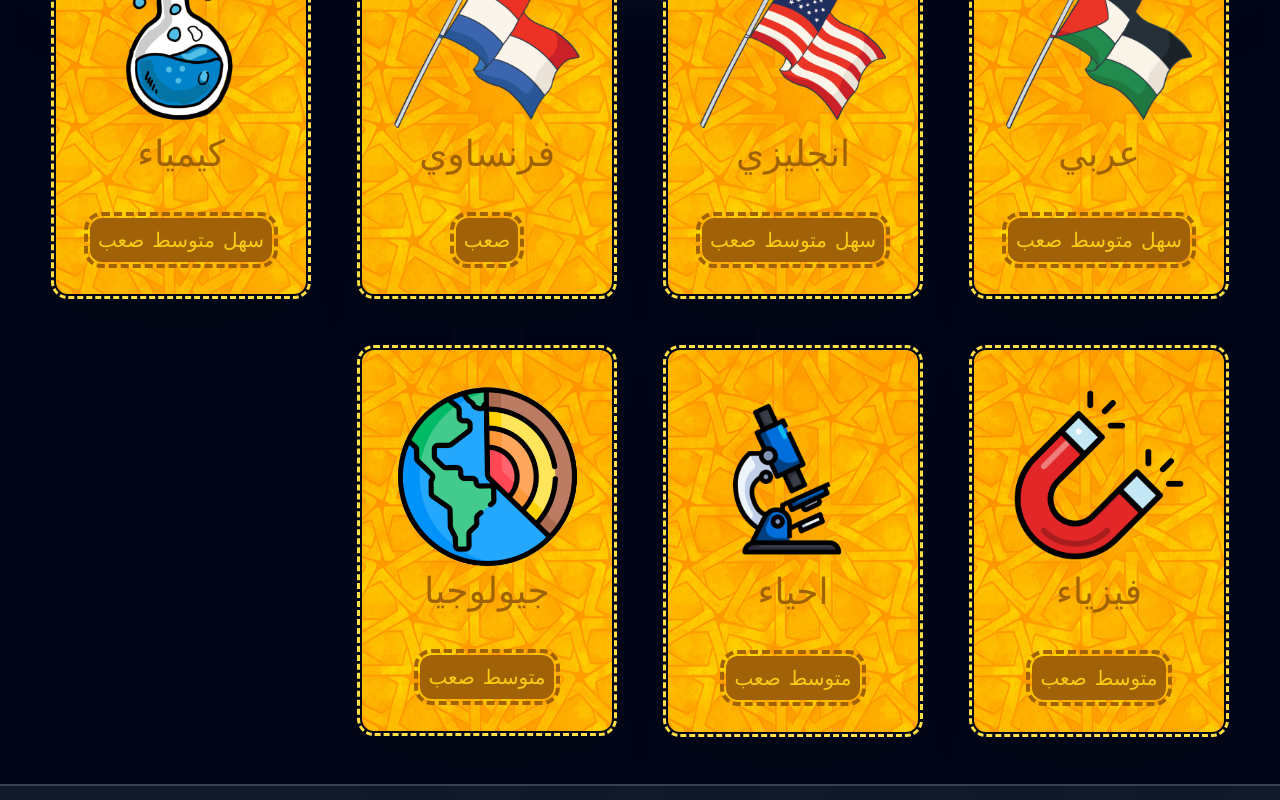
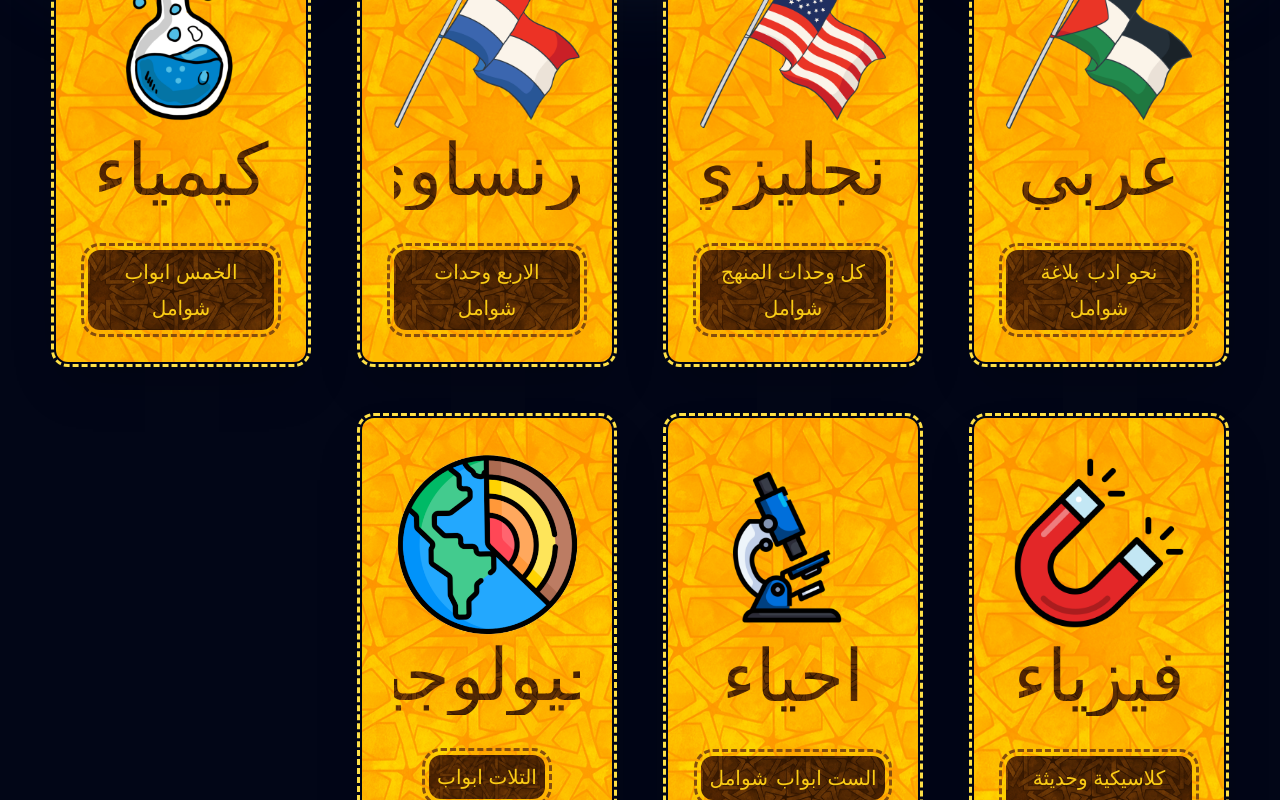
Before and after one commit to KerlosDev/quiz, a Next.js app: page / in a window 1280 px wide. Shown: the part 1100-1900 px from the top of the page. Built offline with nearby package versions, Linux system fonts and the light colour scheme; no server answers; a web font is replaced by a local one.

Commit message:
new body

```diff
--- a/app/components/GreatToday.jsx
+++ b/app/components/GreatToday.jsx
@@ -38,7 +38,9 @@ const GreatToday = () => {
         });
     };
 
-
+    const getFirstTwoWords = (name) => {
+        return name.split(" ").slice(0, 2).join(" ");
+    };
 
     const userGrades = nameofstudent.reduce((acc, curr) => {
         if (!acc[curr.userEmail]) {
@@ -75,7 +77,7 @@ const GreatToday = () => {
                                 <h3 className='  rtl'>
                                     {user.totalQuizGrade}&nbsp; نقطة
                                 </h3>
-                                <h3 className=' font-arabicUI3'>{user.userName}</h3>
+                                <h3 className=' font-arabicUI3 '>{getFirstTwoWords(user.userName)}</h3>
                             </li>
                         ))
                     ) : (
--- a/app/components/Subjects.jsx
+++ b/app/components/Subjects.jsx
@@ -9,45 +9,45 @@ const Subjects = () => {
         {
             name: "عربي",
             img: "/ar.png",
-            books: ["سهل", "متوسط", "صعب"],
+            books: ["نحو", "ادب", "بلاغة", "شوامل"],
             link: "/arabic"
 
         },
         {
             name: "انجليزي",
             img: "/en.png",
-            books: ["سهل", "متوسط", "صعب"],
+            books: ["كل وحدات المنهج", "شوامل"],
             link: "/english"
         },
         {
             name: "فرنساوي",
             img: "/fr.png",
-            books: ["صعب"],
+            books: ["الاربع وحدات", "شوامل"],
             link: "/french"
         },
 
         {
             name: "كيمياء",
             img: "/chem.jpg",
-            books: ["سهل", "متوسط", "صعب"],
+            books: ["الخمس ابواب", "شوامل"],
             link: "/chem"
         },
         {
             name: "فيزياء",
             img: "/ph.png",
-            books: ["متوسط", "صعب"],
+            books: ["كلاسيكية وحديثة", "شوامل"],
             link: "/phys"
         },
         {
             name: "احياء",
             img: "/bio2.jpg",
-            books: ["متوسط", "صعب"],
+            books: ["الست ابواب", "شوامل"],
             link: "/bio"
         },
         {
             name: "جيولوجيا",
             img: "/geo.png",
-            books: ["متوسط", "صعب"],
+            books: ["التلات ابواب"],
             link: "/geo"
         },
     ];
@@ -79,16 +79,16 @@ const Subjects = () => {
                                 />
 
                                 {/* Subject Name */}
-                                <h3 className="flex m-auto justify-center p-1 leading-relaxed text-yellow-700 text-2xl sm:text-3xl lg:text-4xl font-arabicUI">
+                                <h3 className="flex bg-daark bg-cover bg-clip-text m-auto justify-center p-1 leading-relaxed text-transparent text-2xl sm:text-3xl lg:text-7xl font-arabicUI4">
                                     {item.name}
                                 </h3>
 
 
-                                <div className="flex m-auto justify-center flex-wrap w-fit mt-10 outline-dashed outline-4 outline-offset-2 outline-yellow-700 rounded-xl text-yellow-400 bg-yellow-700 p-1">
+                                <div className="flex m-auto bg-daark bg-cover justify-center flex-wrap w-fit mt-10 outline-dashed outline-3 outline-offset-4 outline-yellow-800 rounded-xl text-yellow-400 bg-yellow-700 p-1">
                                     {item.books?.map((book, bookIndex) => (
                                         <h2
                                             key={bookIndex}
-                                            className="p-1 text-base sm:text-lg md:text-xl font-arabicUI2 break-words text-center"
+                                            className="p-1  text-base sm:text-lg md:text-xl font-arabicUI2 break-words text-center"
                                         >
                                             {book}
                                         </h2>
--- a/app/layout.jsx
+++ b/app/layout.jsx
@@ -5,6 +5,7 @@ import "./globals.css";
 const ArabicUI = localFont({ src: './fonts/DG-Gaza.ttf' })
 const ArabicUI2 = localFont({ src: './fonts/LANTX.otf' })
 const ArabicUI3 = localFont({ src: './fonts/Rubik.ttf' })
+const ArabicUI4 = localFont({ src: './fonts/galaxy.ttf' })
 import { Anton } from 'next/font/google';
 
 import {
--- a/tailwind.config.mjs
+++ b/tailwind.config.mjs
@@ -17,6 +17,7 @@ export default {
         arabicUI: ['arabicUI', 'sans-serif'],
         arabicUI2: ['arabicUI2', 'sans-serif'],
         arabicUI3: ['arabicUI3', 'sans-serif'],
+        arabicUI4: ['arabicUI4', 'sans-serif'],
         abril: ['"Abril Fatface"', 'cursive'], // Custom font name
         Gaza: ['DGGaza', 'sans-serif'],
         rakkas: ['Rakkas', 'sans-serif'], // Add Rakkas font to Tailwind theme
```
Also changed, not shown: app/fonts/galaxy.ttf (added).
